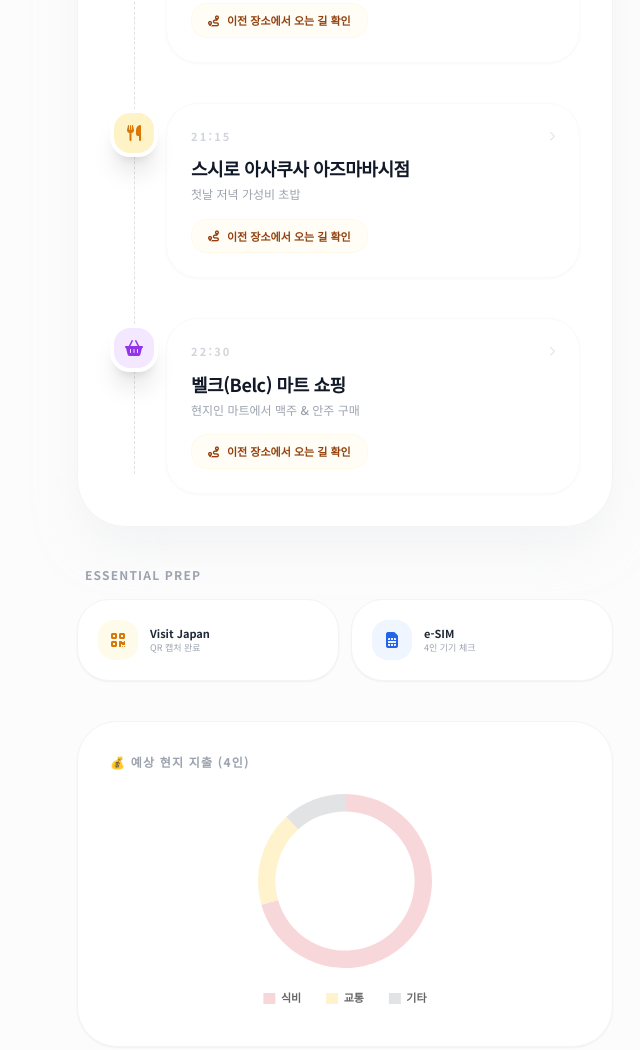
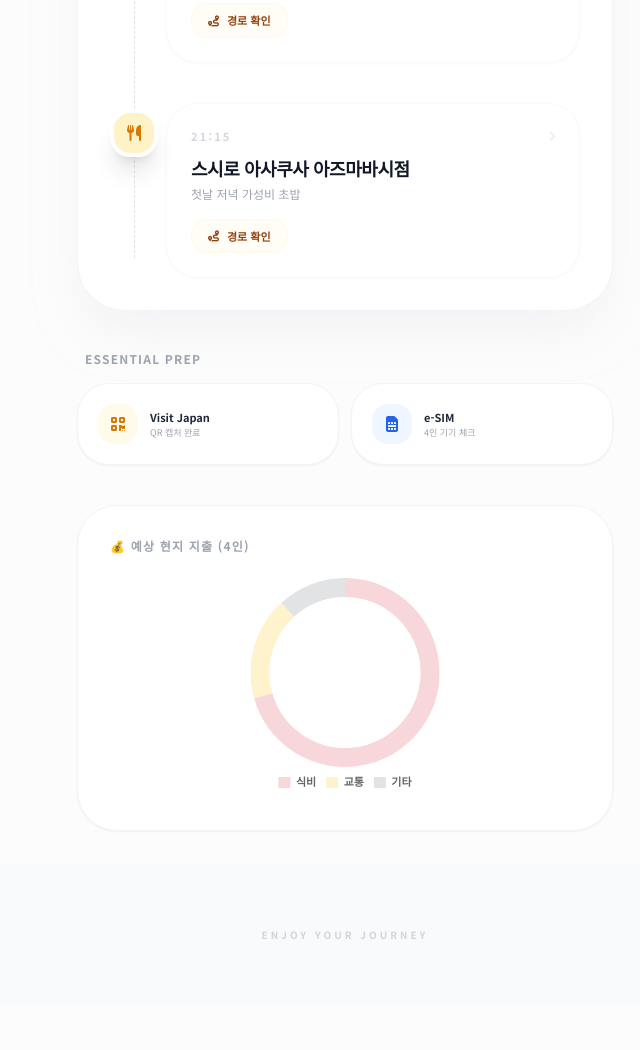
Before and after one commit to happyvirus94/tokyo-trip-2026-03, a plain HTML site: page index.html in a window 1280 px wide. Shown: the part 550-1600 px from the top of the page, without its empty margins (295-935 px from the left). After the commit the page ends 1556 px from the top, so only its background shows below. Drawn offline with nearby package versions, Linux system fonts and the light colour scheme.

Commit message:
Add files via upload

```diff
--- a/index.html
+++ b/index.html
@@ -183,7 +183,7 @@
             1: [
                 {
                     id: "nrt", time: "18:05", title: "나리타 제3터미널 도착", desc: "도착 후 셔틀버스로 T2 이동하여 기차 탑승", icon: "fa-plane-arrival", color: "blue",
-                    img: "나리타 공항 3터미널.jfif", subtitle: "ARRIVAL",
+                    img: "https://images.unsplash.com/photo-1556020685-ae41abff996b?auto=format&fit=crop&q=80&w=1000", subtitle: "ARRIVAL",
                     fullDesc: `[나리타 공항 T3 → 시내 진입 가이드]
 
 1. 터미널 이동: 에어로케이는 제3터미널(T3)에 내립니다. 기차역이 없으므로 무료 셔틀버스를 타고 제2터미널(T2)로 가야 합니다. (셔틀 5분 / 도보 비추천)
@@ -202,77 +202,44 @@
                 { id: "sushiro", time: "21:15", title: "스시로 아사쿠사 아즈마바시점", desc: "첫날 저녁 가성비 초밥", icon: "fa-utensils", color: "amber",
                     img: "https://images.unsplash.com/photo-1553621042-f6e147245754?auto=format&fit=crop&q=80&w=1000", subtitle: "DINNER",
                     fullDesc: `숙소에서 도보 또는 택시로 5분 거리에 있는 회전초밥집입니다.
-한국어 태블릿 주문이 가능해 부모님도 직접 고르는 재미가 있습니다. 늦은 시간이라 웨이팅이 거의 없을 시간대입니다.`,
+한국어 태블릿 주문이 가능해 부모님도 직접 고르는 재미?`,
                     extra: "Sushiro Asakusa Azumabashi", query: "Sushiro Asakusa Azumabashi"
-                },
-                { id: "belc", time: "22:30", title: "벨크(Belc) 마트 쇼핑", desc: "현지인 마트에서 맥주 & 안주 구매", icon: "fa-basket-shopping", color: "purple",
-                    img: "https://images.unsplash.com/photo-1542838132-92c53300491e?auto=format&fit=crop&q=80&w=1000", subtitle: "SHOP",
-                    fullDesc: `숙소에서 가장 가까운 대형 마트 벨크 포르테 오시아게점입니다.
-24시까지 운영하므로 숙소 들어가기 전 맥주와 일본 과일 등을 사기에 최적입니다.`,
-                    extra: "Belc Forte Oshiage", query: "Belc Forte Oshiage"
                 }
             ],
             2: [
                 { id: "shinpachi", time: "08:00", title: "신파치 쇼쿠도 아사쿠사", desc: "숯불 생선구이 정갈한 가정식", icon: "fa-bowl-rice", color: "green",
-                    img: "신파치 쇼쿠도.jfif", subtitle: "BREAKFAST",
+                    img: "https://images.unsplash.com/photo-1617196034183-421b4917c92d?auto=format&fit=crop&q=80&w=1000", subtitle: "BREAKFAST",
                     fullDesc: `부모님이 가장 좋아하실 숯불 생선구이 백반입니다.
 따끈한 밥과 미소된장국으로 활기찬 하루를 시작하세요.`,
                     extra: "Shinpachi Shokudo Asakusa", query: "Shinpachi Shokudo Asakusa"
                 },
                 { id: "ebisu", time: "11:30", title: "에비스 브루어리 도쿄", desc: "맥주 박물관 및 신선한 시음", icon: "fa-beer-mug-empty", color: "amber",
                     img: "https://images.unsplash.com/photo-1538488881038-e252a119ace7?auto=format&fit=crop&q=80&w=1000", subtitle: "EXPERIENCE",
-                    fullDesc: `[이동 경로 상세]
-아사쿠사역(긴자선) → 긴자역 환승(히비야선) → 에비스역 하차.
-동쪽 출구 '에비스 스카이워크'를 이용하면 에어컨 바람 아래 무빙워크로 쾌적하게 이동 가능합니다.
-1시~2시 맥주 시음을 목표로 관람하세요.`,
+                    fullDesc: `에비스역 하차 후 '에비스 스카이워크'를 이용하면 무빙워크로 쾌적하게 이동 가능합니다.`,
                     extra: "YEBISU BREWERY TOKYO", query: "YEBISU BREWERY TOKYO"
                 },
                 { id: "tokyo_st", time: "15:00", title: "도쿄역 및 고쿄 투어", desc: "도쿄역 광장 산책 및 내부 투어", icon: "fa-landmark", color: "red",
-                    img: "도코역 이미지.jfif", subtitle: "TOUR",
-                    fullDesc: `에비스에서 JR 야마노테선으로 도쿄역 이동.
-도쿄역 마루노우치 북구 광장의 화려한 건축물을 구경하고 고쿄(황거) 외원을 산책합니다.
-근처 스타벅스 도쿄역 신마루빌딩점에서 도쿄역 전경을 보며 쉬어가세요.`,
+                    img: "https://images.unsplash.com/photo-1542051841857-5f90071e7989?auto=format&fit=crop&q=80&w=1000", subtitle: "TOUR",
+                    fullDesc: `도쿄역 마루노우치 북구 광장의 화려한 건축물을 구경하고 고쿄(황거) 외원을 산책합니다.`,
                     extra: "Tokyo Station Marunouchi", query: "Tokyo Station Marunouchi"
-                },
-                { id: "seigou", time: "18:00", title: "니혼바시 야키니쿠 세이고", desc: "최고급 와규 저녁 식사", icon: "fa-fire-burner", color: "amber",
-                    img: "https://images.unsplash.com/photo-1544025162-d76694265947?auto=format&fit=crop&q=80&w=1000", subtitle: "DINNER",
-                    fullDesc: `도쿄역에서 택시로 6분 거리입니다.
-입안에서 녹는 와규를 부모님께 대접하세요. 가족 여행의 품격을 높여줄 식당입니다.`,
-                    extra: "Nihonbashi Yakiniku Seigou", query: "Nihonbashi Yakiniku Seigou"
                 }
             ],
             3: [
-                { id: "ueno", time: "09:40", title: "우에노 공원 산책", desc: "시노바즈노이케 & 금빛 신사 산책", icon: "fa-leaf", color: "green",
-                    img: "https://images.unsplash.com/photo-1493976040374-85c8e12f0c0e?auto=format&fit=crop&q=80&w=1000", subtitle: "PARK",
-                    fullDesc: `일요일 오전의 여유를 만끽하세요.
-연못 주변을 걷고 '우에노 동쇼구'의 화려한 금빛 건물을 구경하는 코스를 추천합니다.`,
-                    extra: "Ueno Park", query: "Ueno Park"
-                },
                 { id: "unatoto", time: "11:15", title: "나다이 우나토토 우에노점", desc: "숯불 장어덮밥 가성비 맛집", icon: "fa-bowl-rice", color: "amber",
-                    img: "나다이 우나토토.jfif", subtitle: "LUNCH",
-                    fullDesc: `11시 30분 이후 대기가 길어지므로 11시 15분 도착을 권장합니다.
-'우나동 더블'은 숯불향 가득한 장어가 두 조각 올라가 만족도가 높습니다.`,
+                    img: "https://images.unsplash.com/photo-1621996346565-e3dbc646d9a9?auto=format&fit=crop&q=80&w=1000", subtitle: "LUNCH",
+                    fullDesc: `11시 15분 도착을 권장합니다. '우나동 더블'은 만족도가 매우 높습니다.`,
                     extra: "Nadai Unatoto Ueno", query: "Nadai Unatoto Ueno"
                 },
-                { id: "sensoji", time: "13:30", title: "아사쿠사 센소지 & 쇼핑", desc: "도쿄에서 가장 유명한 절 관광", icon: "fa-torii-gate", color: "red",
-                    img: "https://images.unsplash.com/photo-1545569341-9eb8b30979d9?auto=format&fit=crop&q=80&w=1000", subtitle: "TRADITION",
-                    fullDesc: `붉은 등 가미나리몬을 지나 상점가 나카미세도리를 구경합니다.
-이후 돈키호테 아사쿠사점에서 기념품 쇼핑을 하세요.
-※ 주의: 저녁 규카츠 웨이팅을 위해 4시 15분엔 이동해야 합니다!`,
-                    extra: "Senso-ji Temple", query: "Senso-ji"
-                },
                 { id: "gyukatsu", time: "16:15", title: "아사쿠사 규카츠", desc: "도쿄 웨이팅 1위 맛집 사수", icon: "fa-utensils", color: "amber",
-                    img: "아사쿠사 규카츠.jfif", subtitle: "DINNER",
-                    fullDesc: `극악의 웨이팅으로 유명한 곳입니다. 4시 15분~30분 사이에 미리 줄을 서야 저녁 일정이 원활합니다.
-부모님께 부드러운 규카츠의 신세계를 보여주세요.`,
+                    img: "https://images.unsplash.com/photo-1549048975-967927d923c0?auto=format&fit=crop&q=80&w=1000", subtitle: "DINNER",
+                    fullDesc: `극악의 웨이팅으로 유명한 곳입니다. 4시 15분경 미리 줄을 서야 저녁 일정이 원활합니다.`,
                     extra: "Asakusa Gyukatsu", query: "Asakusa Gyukatsu"
                 }
             ],
             4: [
-                { id: "airport", time: "07:30", title: "공항 이동 및 귀국", desc: "나리타 T3 안전 귀국 (10:35 출발)", icon: "fa-plane-departure", color: "gray",
-                    img: "나리타 공항 3터미널.jfif", subtitle: "HOME",
-                    fullDesc: `10:35분 비행기이므로 아침 일찍 숙소에서 출발합니다.
-T3 체크인 후 수하물을 보내고 면세점 쇼핑 후 탑승합니다.`,
+                { id: "airport", time: "07:30", title: "공항 이동 및 귀국", desc: "나리타 T3 안전 귀국", icon: "fa-plane-departure", color: "gray",
+                    img: "https://images.unsplash.com/photo-1556020685-ae41abff996b?auto=format&fit=crop&q=80&w=1000", subtitle: "HOME",
+                    fullDesc: `10:35분 비행기이므로 아침 일찍 숙소에서 출발하여 나리타 T3로 이동합니다.`,
                     extra: "Narita Airport Terminal 3", query: "Narita Airport Terminal 3"
                 }
             ]
@@ -297,31 +264,12 @@ T3 체크인 후 수하물을 보내고 면세점 쇼핑 후 탑승합니다.`,
 
         function renderTimeline(day) {
             const container = document.getElementById('day-content');
-            const events = itineraryData[day];
+            const events = itineraryData[day] || [];
             let html = '<div class="timeline-line"></div>';
 
             events.forEach((event, index) => {
-                const colorMap = {
-                    blue: 'bg-blue-100 text-blue-600',
-                    amber: 'bg-amber-100 text-amber-600',
-                    green: 'bg-green-100 text-green-600',
-                    red: 'bg-red-100 text-red-600',
-                    purple: 'bg-purple-100 text-purple-600',
-                    gray: 'bg-gray-100 text-gray-600'
-                };
-
-                let directionsBtn = "";
-                if (index > 0) {
-                    const prevQuery = events[index-1].query;
-                    const destQuery = event.query;
-                    const googleDirectionsUrl = `https://www.google.com/maps/dir/?api=1&origin=${encodeURIComponent(prevQuery)}&destination=${encodeURIComponent(destQuery)}&travelmode=transit`;
-
-                    directionsBtn = `
-                        <a href="${googleDirectionsUrl}" target="_blank" class="inline-flex items-center mt-4 text-[11px] font-black text-amber-800 bg-amber-50/50 px-4 py-2 rounded-2xl border border-amber-100/30 active:scale-95 transition-transform">
-                            <i class="fa-solid fa-route mr-2"></i> 이전 장소에서 오는 길 확인
-                        </a>
-                    `;
-                }
+                const colorMap = { blue: 'bg-blue-100 text-blue-600', amber: 'bg-amber-100 text-amber-600', green: 'bg-green-100 text-green-600', red: 'bg-red-100 text-red-600', gray: 'bg-gray-100 text-gray-600' };
+                let directionsBtn = index > 0 ? `<a href="https://www.google.com/maps/dir/?api=1&origin=${encodeURIComponent(events[index-1].query)}&destination=${encodeURIComponent(event.query)}&travelmode=transit" target="_blank" class="inline-flex items-center mt-4 text-[11px] font-black text-amber-800 bg-amber-50/50 px-4 py-2 rounded-2xl border border-amber-100/30 active:scale-95 transition-transform"><i class="fa-solid fa-route mr-2"></i> 경로 확인</a>` : "";
 
                 html += `
                     <div class="relative pl-14">
@@ -337,8 +285,7 @@ T3 체크인 후 수하물을 보내고 면세점 쇼핑 후 탑승합니다.`,
                             <p class="text-gray-400 text-[12px] leading-snug font-medium">${event.desc}</p>
                             ${directionsBtn}
                         </div>
-                    </div>
-                `;
+                    </div>`;
             });
             container.innerHTML = html;
         }
@@ -346,32 +293,25 @@ T3 체크인 후 수하물을 보내고 면세점 쇼핑 후 탑승합니다.`,
         function openModal(day, eventId) {
             const event = itineraryData[day].find(e => e.id === eventId);
             if (!event) return;
-
             document.getElementById('modal-image').style.backgroundImage = `url('${event.img}')`;
             document.getElementById('modal-title').innerText = event.title;
             document.getElementById('modal-subtitle').innerText = event.subtitle;
             document.getElementById('modal-desc').innerText = event.fullDesc;
             document.getElementById('modal-extra').innerText = event.extra;
             document.getElementById('modal-map-link').href = `https://www.google.com/maps/search/?api=1&query=${encodeURIComponent(event.query)}`;
-
-            const modal = document.getElementById('details-modal');
-            modal.classList.remove('modal-hidden');
+            document.getElementById('details-modal').classList.remove('modal-hidden');
             document.body.style.overflow = 'hidden';
         }
 
         function closeModal() {
-            const modal = document.getElementById('details-modal');
-            modal.classList.add('modal-hidden');
+            document.getElementById('details-modal').classList.add('modal-hidden');
             document.body.style.overflow = 'auto';
         }
 
-        function closeModalOnBackdrop(e) {
-            if (e.target.id === 'details-modal') closeModal();
-        }
+        function closeModalOnBackdrop(e) { if (e.target.id === 'details-modal') closeModal(); }
 
         document.addEventListener('DOMContentLoaded', () => {
             switchTab(1);
-
             const canvas = document.getElementById('budgetChart');
             if (canvas) {
                 const ctx = canvas.getContext('2d');
@@ -379,26 +319,9 @@ T3 체크인 후 수하물을 보내고 면세점 쇼핑 후 탑승합니다.`,
                     type: 'doughnut',
                     data: {
                         labels: ['식비', '교통', '기타'],
-                        datasets: [{
-                            data: [180000, 45000, 30000],
-                            backgroundColor: ['#f8d7da', '#fff3cd', '#e2e3e5'],
-                            borderWidth: 0,
-                            hoverOffset: 12
-                        }]
+                        datasets: [{ data: [180000, 45000, 30000], backgroundColor: ['#f8d7da', '#fff3cd', '#e2e3e5'], borderWidth: 0 }]
                     },
-                    options: {
-                        responsive: true,
-                        maintainAspectRatio: false,
-                        cutout: '80%',
-                        plugins: {
-                            legend: { position: 'bottom', labels: { boxWidth: 12, font: { size: 11, weight: 'bold' }, padding: 25 } },
-                            tooltip: {
-                                callbacks: {
-                                    label: function(context) { return ' ' + context.label + ': ' + context.raw.toLocaleString() + '엔'; }
-                                }
-                            }
-                        }
-                    }
+                    options: { responsive: true, maintainAspectRatio: false, cutout: '80%', plugins: { legend: { position: 'bottom', labels: { boxWidth: 12, font: { size: 11, weight: 'bold' } } } } }
                 });
             }
         });
```
